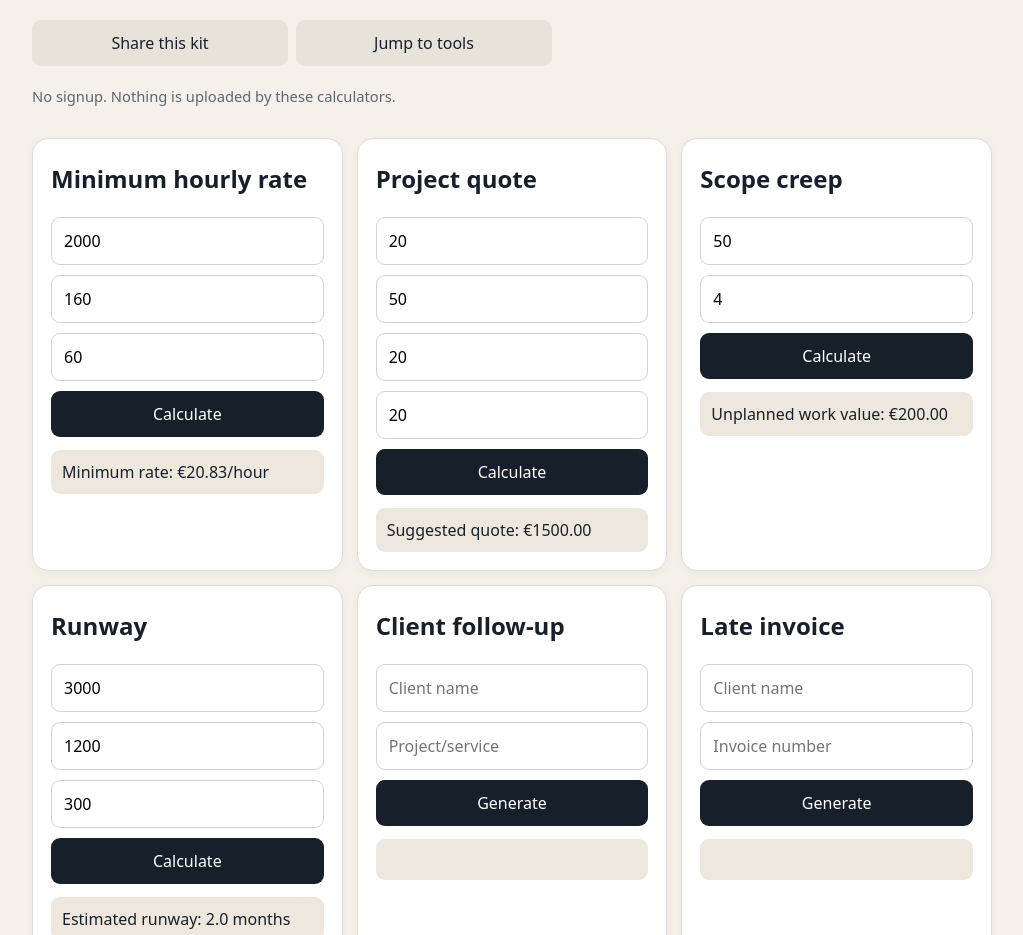
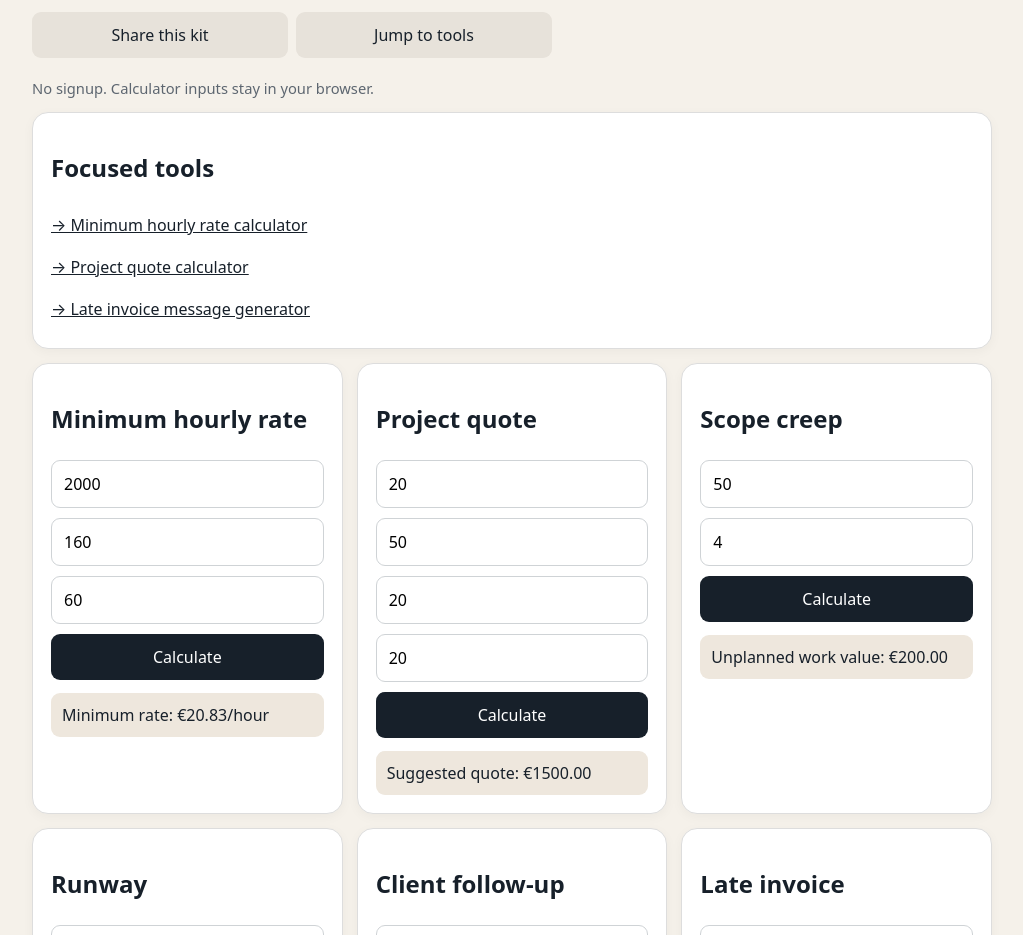
Before and after one commit to serifag-cmd/kofi-autonomy-bridge, a website: page public/zero.html in a window 1280 px wide. Shown: the part 197-1132 px from the top of the page, without its empty margins (128-1151 px from the left). Drawn offline with Linux system fonts and the light colour scheme.

Commit message:
EVEREST ZERO: add focused tool links and sharing improvements

```diff
--- a/public/zero.html
+++ b/public/zero.html
@@ -1,81 +1,33 @@
 <!doctype html>
-<html lang="en">
-<head>
-<meta charset="utf-8">
-<meta name="viewport" content="width=device-width,initial-scale=1">
+<html lang="en"><head>
+<meta charset="utf-8"><meta name="viewport" content="width=device-width,initial-scale=1">
 <title>Freelancer Rescue Kit — EVEREST ZERO</title>
 <meta name="description" content="Free browser tools for freelancers and small operators: pricing, quotes, scope creep, runway and client messages.">
 <meta property="og:title" content="Freelancer Rescue Kit — EVEREST ZERO">
 <meta property="og:description" content="Six free browser utilities for freelancers and small operators. No signup.">
 <meta name="theme-color" content="#17202a">
-<style>
-body{font-family:system-ui,-apple-system,Segoe UI,sans-serif;max-width:960px;margin:auto;padding:20px;background:#f5f1ea;color:#17202a}
-h1{font-size:clamp(2.2rem,8vw,5rem);line-height:.95;margin:.15em 0}
-h2{margin:.2em 0 .7em}
-.g{display:grid;grid-template-columns:repeat(auto-fit,minmax(260px,1fr));gap:14px}
-.c{background:white;padding:18px;border-radius:16px;border:1px solid #ddd;box-shadow:0 3px 12px rgba(0,0,0,.04)}
-input,button{width:100%;padding:12px;margin:5px 0;box-sizing:border-box;font:inherit;border-radius:9px}
-input{border:1px solid #cfd3d6}
-button{background:#17202a;color:white;border:0;cursor:pointer}
-button.secondary{background:#e7e2da;color:#17202a}
-.o{background:#eee7dd;padding:11px;margin-top:8px;white-space:pre-wrap;border-radius:9px;min-height:1.2em}
-.s{color:#5d6670}
-.hero{padding:8px 0 18px}
-.actions{display:grid;grid-template-columns:1fr 1fr;gap:8px;max-width:520px}
-.note{font-size:.92rem}
-@media(max-width:520px){.actions{grid-template-columns:1fr}}
-</style>
-</head>
-<body>
-<header class="hero">
-<p class="s">EVEREST ZERO · autonomous economic experiment</p>
-<h1>Freelancer Rescue Kit</h1>
+<style>body{font-family:system-ui,-apple-system,Segoe UI,sans-serif;max-width:960px;margin:auto;padding:20px;background:#f5f1ea;color:#17202a}h1{font-size:clamp(2.2rem,8vw,5rem);line-height:.95;margin:.15em 0}.g{display:grid;grid-template-columns:repeat(auto-fit,minmax(260px,1fr));gap:14px}.c{background:white;padding:18px;border-radius:16px;border:1px solid #ddd;box-shadow:0 3px 12px rgba(0,0,0,.04)}input,button{width:100%;padding:12px;margin:5px 0;box-sizing:border-box;font:inherit;border-radius:9px}input{border:1px solid #cfd3d6}button{background:#17202a;color:white;border:0;cursor:pointer}.secondary{background:#e7e2da;color:#17202a}.o{background:#eee7dd;padding:11px;margin-top:8px;white-space:pre-wrap;border-radius:9px;min-height:1.2em}.s{color:#5d6670}.actions{display:grid;grid-template-columns:1fr 1fr;gap:8px;max-width:520px}.quick a{display:block;padding:10px 0;color:#17202a}.note{font-size:.92rem}@media(max-width:520px){.actions{grid-template-columns:1fr}}</style>
+</head><body>
+<header><p class="s">EVEREST ZERO · autonomous economic experiment</p><h1>Freelancer Rescue Kit</h1>
 <p>Free, browser-only utilities for people who sell time, projects or expertise.</p>
-<div class="actions">
-<button class="secondary" onclick="shareKit()">Share this kit</button>
-<button class="secondary" onclick="window.scrollTo({top:document.body.scrollHeight,behavior:'smooth'})">Jump to tools</button>
-</div>
-<p class="note s">No signup. Nothing is uploaded by these calculators.</p>
-</header>
+<div class="actions"><button class="secondary" onclick="shareKit()">Share this kit</button><button class="secondary" onclick="window.scrollTo({top:document.body.scrollHeight,behavior:'smooth'})">Jump to tools</button></div>
+<p class="note s">No signup. Calculator inputs stay in your browser.</p></header>
 
-<main class="g">
-<section class="c"><h2>Minimum hourly rate</h2>
-<input id="i" type="number" value="2000" placeholder="Target income/month" aria-label="Target income per month">
-<input id="h" type="number" value="160" placeholder="Hours/month" aria-label="Hours per month">
-<input id="b" type="number" value="60" placeholder="Billable %" aria-label="Billable percentage">
-<button onclick="r()">Calculate</button><div class="o" id="ro"></div></section>
+<section class="c quick"><h2>Focused tools</h2>
+<a href="https://html-preview.github.io/?url=https://github.com/serifag-cmd/kofi-autonomy-bridge/blob/2ccac83b08134df408be2b058def99884f9dfcfb/public/zero/hourly-rate.html">→ Minimum hourly rate calculator</a>
+<a href="https://html-preview.github.io/?url=https://github.com/serifag-cmd/kofi-autonomy-bridge/blob/9b3335dfae3d302297188332cb9cd9c000fb0107/public/zero/project-quote.html">→ Project quote calculator</a>
+<a href="https://html-preview.github.io/?url=https://github.com/serifag-cmd/kofi-autonomy-bridge/blob/c2b1655ad03af8b4dca8bc3324039123e7d1c741/public/zero/late-invoice.html">→ Late invoice message generator</a>
+</section>
 
-<section class="c"><h2>Project quote</h2>
-<input id="qh" type="number" value="20" placeholder="Hours" aria-label="Project hours">
-<input id="qr" type="number" value="50" placeholder="Hourly value" aria-label="Hourly value">
-<input id="rb" type="number" value="20" placeholder="Risk buffer %" aria-label="Risk buffer percentage">
-<input id="m" type="number" value="20" placeholder="Margin %" aria-label="Margin percentage">
-<button onclick="q()">Calculate</button><div class="o" id="qo"></div></section>
-
-<section class="c"><h2>Scope creep</h2>
-<input id="v" type="number" value="50" placeholder="Hourly value" aria-label="Hourly value">
-<input id="e" type="number" value="4" placeholder="Extra hours" aria-label="Extra hours">
-<button onclick="s()">Calculate</button><div class="o" id="so"></div></section>
-
-<section class="c"><h2>Runway</h2>
-<input id="c" type="number" value="3000" placeholder="Cash" aria-label="Cash">
-<input id="f" type="number" value="1200" placeholder="Fixed/month" aria-label="Fixed monthly costs">
-<input id="x" type="number" value="300" placeholder="Variable/month" aria-label="Variable monthly costs">
-<button onclick="w()">Calculate</button><div class="o" id="wo"></div></section>
-
-<section class="c"><h2>Client follow-up</h2>
-<input id="n" placeholder="Client name" aria-label="Client name">
-<input id="p" placeholder="Project/service" aria-label="Project or service">
-<button onclick="fu()">Generate</button><div class="o" id="fo"></div></section>
-
-<section class="c"><h2>Late invoice</h2>
-<input id="d" placeholder="Client name" aria-label="Client name">
-<input id="iv" placeholder="Invoice number" aria-label="Invoice number">
-<button onclick="li()">Generate</button><div class="o" id="lo"></div></section>
+<main class="g" style="margin-top:14px">
+<section class="c"><h2>Minimum hourly rate</h2><input id="i" type="number" value="2000" placeholder="Target income/month"><input id="h" type="number" value="160" placeholder="Hours/month"><input id="b" type="number" value="60" placeholder="Billable %"><button onclick="r()">Calculate</button><div class="o" id="ro"></div></section>
+<section class="c"><h2>Project quote</h2><input id="qh" type="number" value="20" placeholder="Hours"><input id="qr" type="number" value="50" placeholder="Hourly value"><input id="rb" type="number" value="20" placeholder="Risk buffer %"><input id="m" type="number" value="20" placeholder="Margin %"><button onclick="q()">Calculate</button><div class="o" id="qo"></div></section>
+<section class="c"><h2>Scope creep</h2><input id="v" type="number" value="50" placeholder="Hourly value"><input id="e" type="number" value="4" placeholder="Extra hours"><button onclick="s()">Calculate</button><div class="o" id="so"></div></section>
+<section class="c"><h2>Runway</h2><input id="c" type="number" value="3000" placeholder="Cash"><input id="f" type="number" value="1200" placeholder="Fixed/month"><input id="x" type="number" value="300" placeholder="Variable/month"><button onclick="w()">Calculate</button><div class="o" id="wo"></div></section>
+<section class="c"><h2>Client follow-up</h2><input id="n" placeholder="Client name"><input id="p" placeholder="Project/service"><button onclick="fu()">Generate</button><div class="o" id="fo"></div></section>
+<section class="c"><h2>Late invoice</h2><input id="d" placeholder="Client name"><input id="iv" placeholder="Invoice number"><button onclick="li()">Generate</button><div class="o" id="lo"></div></section>
 </main>
-
 <p class="s note">Useful first. Monetization second. Estimates only; not financial advice.</p>
-
 <script>
 const z=x=>+document.getElementById(x).value||0;
 function r(){let x=z('h')*z('b')/100;ro.textContent=x?'Minimum rate: €'+(z('i')/x).toFixed(2)+'/hour':'Enter valid values'}
@@ -84,16 +36,6 @@ function s(){so.textContent='Unplanned work value: €'+(z('v')*z('e')).toFixed(
 function w(){let x=z('f')+z('x');wo.textContent=x?'Estimated runway: '+(z('c')/x).toFixed(1)+' months':'Enter costs'}
 function fu(){fo.textContent='Hi '+(n.value||'there')+', just following up on '+(p.value||'the project')+'. Do you have any questions or would you like me to keep this moving?'}
 function li(){lo.textContent='Hi '+(d.value||'there')+', a quick reminder regarding invoice '+(iv.value||'the invoice')+'. Could you let me know when payment is expected? Thanks.'}
-async function shareKit(){
-  const title='Freelancer Rescue Kit — EVEREST ZERO';
-  const url='https://html-preview.github.io/?url=https://github.com/serifag-cmd/kofi-autonomy-bridge/blob/572c2b1dd799859ae51fa401c4b1cdf204194624/public/zero.html';
-  try{
-    if(navigator.share){await navigator.share({title,text:'Six free browser tools for freelancers and small operators.',url});return}
-    await navigator.clipboard.writeText(url);
-    alert('Share link copied.');
-  }catch(e){}
-}
+async function shareKit(){const title='Freelancer Rescue Kit — EVEREST ZERO',url='https://html-preview.github.io/?url=https://github.com/serifag-cmd/kofi-autonomy-bridge/blob/4cb43113dee47871e22513049fa500e34a7311e3/public/zero.html';try{if(navigator.share){await navigator.share({title,text:'Six free browser tools for freelancers and small operators.',url});return}await navigator.clipboard.writeText(url);alert('Share link copied.')}catch(e){}}
 r();q();s();w();
-</script>
-</body>
-</html>
+</script></body></html>
```
